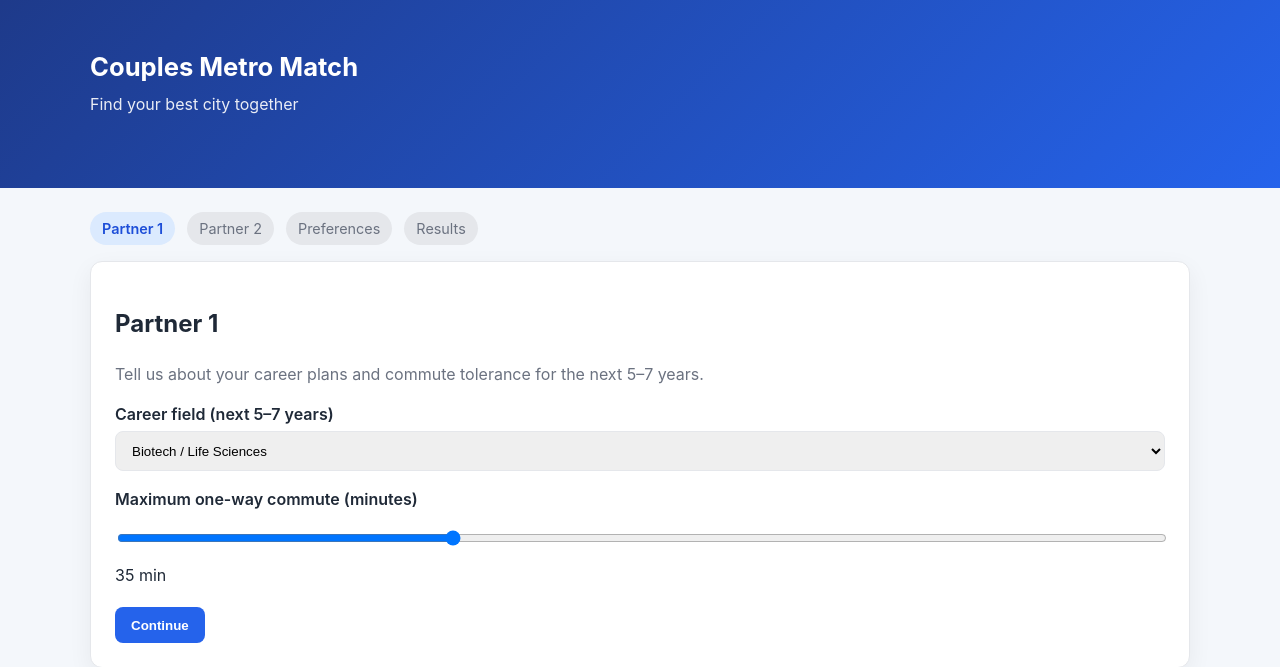
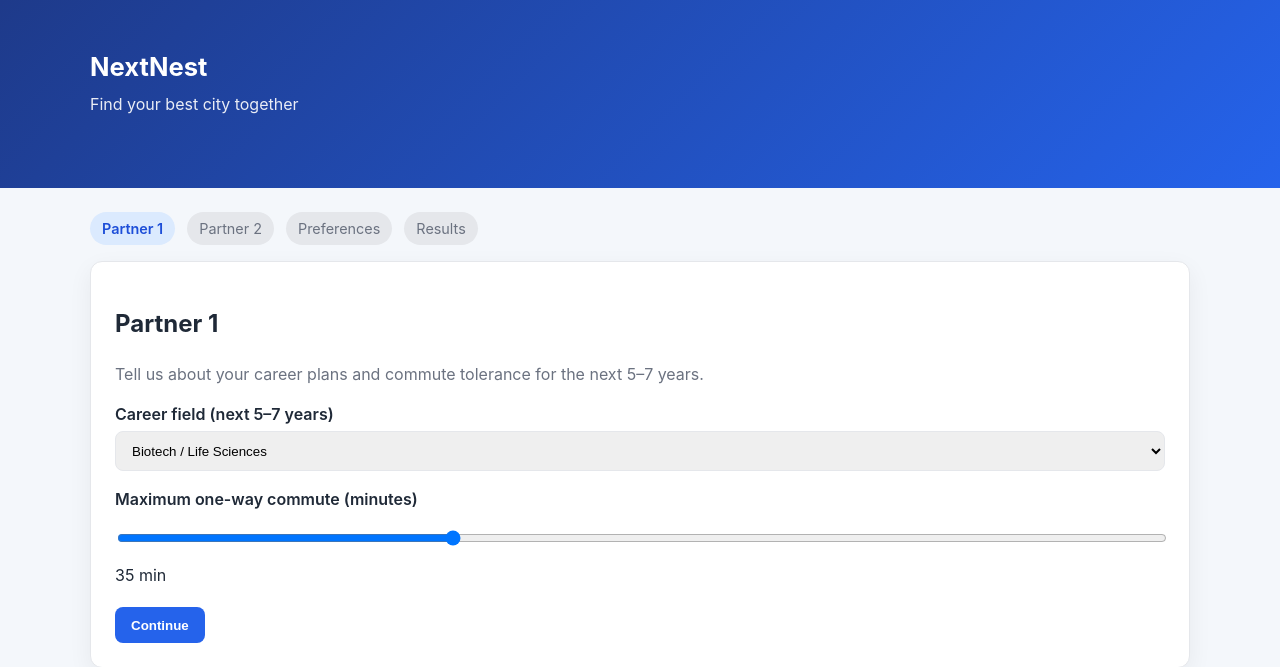
Before and after one commit to anujnimkar/next-nest, a Flask app: page / in a window 1280 px wide. Shown: the top 667 px of the page. Run offline with Flask 3, Linux system fonts and the light colour scheme.

Commit message:
Updated name to NextNest

```diff
--- a/templates/base.html
+++ b/templates/base.html
@@ -9,7 +9,7 @@
 <body>
   <header class="site-header">
     <div class="container">
-      <h1><a href="{{ url_for('main.index') }}">Couples Metro Match</a></h1>
+      <h1><a href="{{ url_for('main.index') }}">NextNest</a></h1>
       <p class="tagline">Find your best city together</p>
     </div>
   </header>
```
